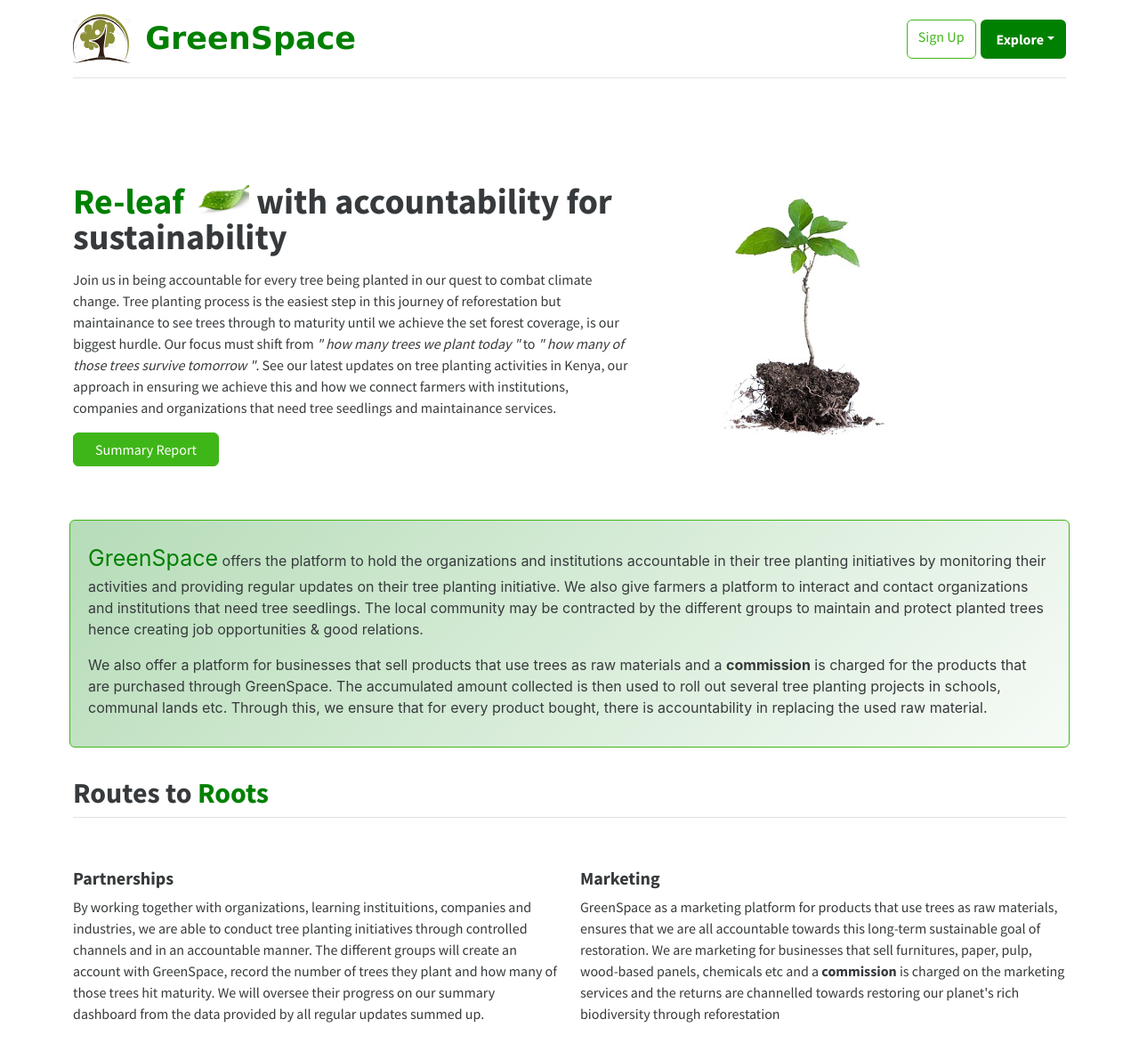
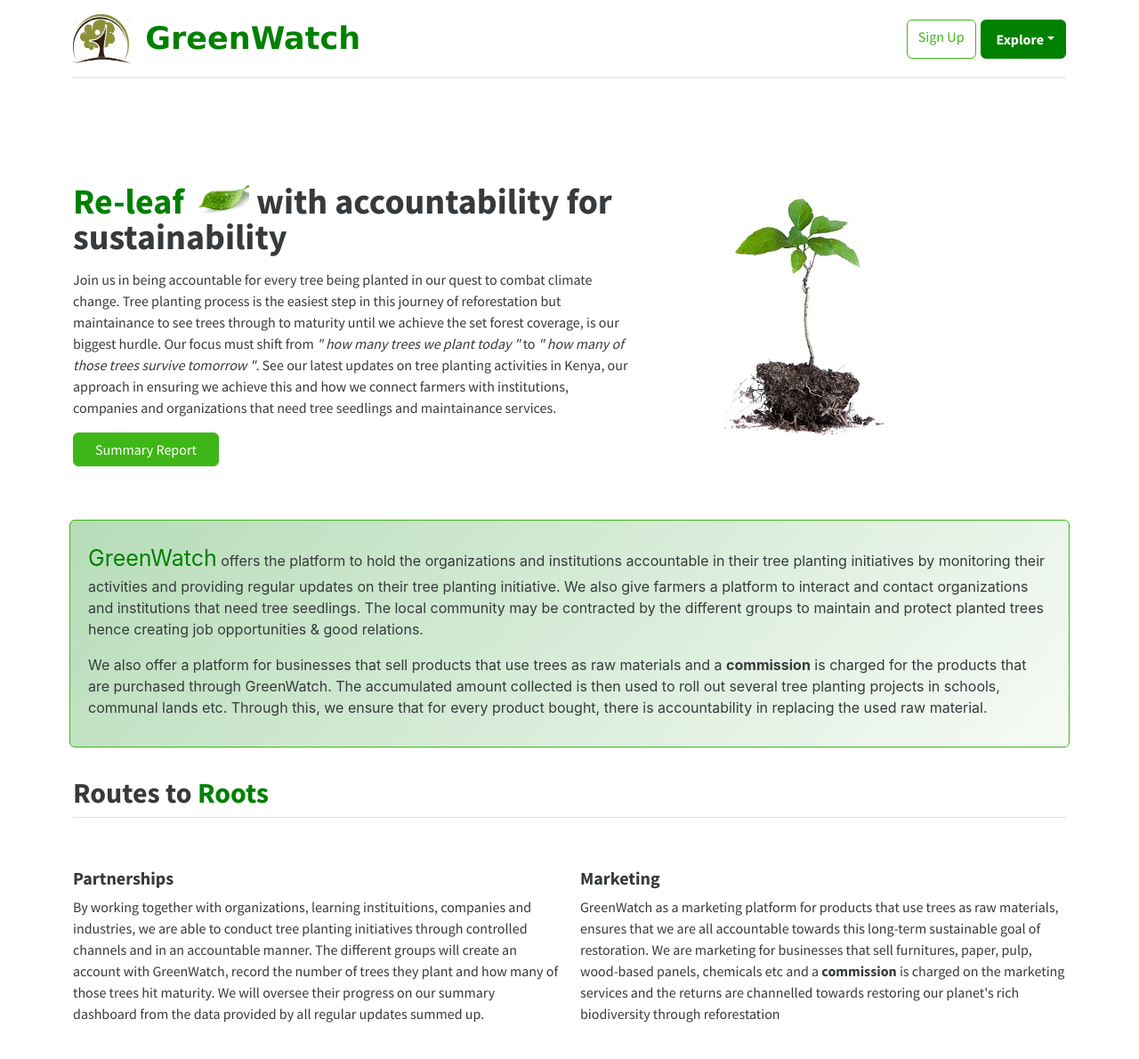
Before and after one commit to Collins07/GreenWatch, a Django app: page / in a window 1280 px wide. Shown: the top 1190 px of the page at 89% size. Run offline with Django 4.2, Linux system fonts and the light colour scheme; some libraries are stand-ins or nearby versions.

Commit message:
change 'greenspace' names to 'greenwatch'

```diff
--- a/reforestation/templates/affiliate/affiliate.html
+++ b/reforestation/templates/affiliate/affiliate.html
@@ -47,11 +47,11 @@
 
                 <div class="col-lg-5">
 
-                    <h1 class="font-weight-light">GreenSpace Affiliate</h1>
+                    <h1 class="font-weight-light">GreenWatch Affiliate</h1>
                     <p>
-                        As GreenSpace we market on various businesses and their products as affiliates. We market for all products for
+                        As GreenWatch we market on various businesses and their products as affiliates. We market for all products for
                         businesses like Jiji, Kilimall, Jumia etc and for commissions collected from wood based products, the money is directed
-                        towards tree planting initiatives by GreenSpace.
+                        towards tree planting initiatives by GreenWatch.
                     </p>
                     <p>
                         Purchase with us and contribute towards increasing our green spaces
--- a/reforestation/templates/authentication/register.html
+++ b/reforestation/templates/authentication/register.html
@@ -36,7 +36,7 @@
 
 
                     <div class="card-body p-md-5 text-black">
-                      <h3 class="mb-5 ">Welcome to <span class=" releaf">GreenSpace</span><img src="{% static 'img/leaff.jpg' %}" alt="" class="bi " width="70" height="50" role="img" > </h3>
+                      <h3 class="mb-5 ">Welcome to <span class=" releaf">GreenWatch</span><img src="{% static 'img/leaff.jpg' %}" alt="" class="bi " width="70" height="50" role="img" > </h3>
                       {% include 'partials/_messages.html' %}
 
                       <div class="row">
--- a/reforestation/templates/base.html
+++ b/reforestation/templates/base.html
@@ -7,7 +7,7 @@
     <meta name="viewport" content="width=device-width, initial-scale=1">
     <meta name="description" content="">
     <title>
-        GreenSpace
+        GreenWatch
         {% block title %}
         {% endblock %}
     </title>
@@ -36,7 +36,7 @@
   <body>
 
 <header id="topnav" class="navbar navbar-dark sticky-top flex-md-nowrap p-0 ">
-  <a class="navbar-brand col-md-3 col-lg-2 me-0 px-3 fs-6" href="#">GreenSpace</a>
+  <a class="navbar-brand col-md-3 col-lg-2 me-0 px-3 fs-6" href="#">GreenWatch</a>
   <button class="navbar-toggler position-absolute d-md-none collapsed" type="button" data-bs-toggle="collapse" data-bs-target="#sidebarMenu" aria-controls="sidebarMenu" aria-expanded="false" aria-label="Toggle navigation">
     <span class="navbar-toggler-icon"></span>
   </button>
--- a/reforestation/templates/base_auth.html
+++ b/reforestation/templates/base_auth.html
@@ -7,7 +7,7 @@
     <meta name="viewport" content="width=device-width, initial-scale=1">
     <meta name="description" content="">
     <title>
-        GreenSpace
+        GreenWatch
         {% block title %}
         {% endblock %}
     </title>
--- a/reforestation/templates/partials/_navbar.html
+++ b/reforestation/templates/partials/_navbar.html
@@ -7,7 +7,7 @@
     <meta charset="UTF-8">
     <meta http-equiv="X-UA-Compatible" content="IE=edge">
     <meta name="viewport" content="width=device-width, initial-scale=1.0">
-    <title> Green Space </title>
+    <title> GreenWatch </title>
     <link href="{% static 'css/home.css' %}" rel="stylesheet">
     <link href="https://cdn.jsdelivr.net/npm/bootstrap@5.3.0-alpha1/dist/css/bootstrap.min.css" rel="stylesheet" >
     <link href="/docs/5.3/dist/css/bootstrap.min.css" rel="stylesheet" integrity="sha384-GLhlTQ8iRABdZLl6O3oVMWSktQOp6b7In1Zl3/Jr59b6EGGoI1aFkw7cmDA6j6gD" crossorigin="anonymous">
@@ -29,7 +29,7 @@
           <header class="d-flex flex-wrap align-items-center justify-content-center justify-content-md-between py-3 mb-4 border-bottom">
             <a href="/" class="d-flex align-items-center col-md-3 mb-2 mb-md-0 text-dark text-decoration-none">
                 <img src="{% static 'img/logo.jpg' %}" alt="" class="bi me-2" width="65" height="55" role="img" >
-              <span id="logo" class="">GreenSpace</span>
+              <span id="logo" class="">GreenWatch</span>
             </a>
             <div class="text-end d-flex">
 
@@ -55,7 +55,7 @@
 
                     <a class="dropdown-item" href="{% url 'affiliate' %}">Business Corner</a>
                     <a class="dropdown-item" href="{% url 'farmer' %}">Farmers' Corner</a>
-                    <a class="dropdown-item" href="{% url 'greenspace' %}">Project GreenSpace</a>
+                    <a class="dropdown-item" href="{% url 'greenspace' %}">Project GreenWatch</a>
                     <div class="dropdown-divider"></div>
                     <h6 id="tree">Tree planting initiative</h6>
                     <a class="dropdown-item" href="{% url 'reforest' %}">Summary Dashboard</a>
--- a/reforestation/templates/reforest/greenspace.html
+++ b/reforestation/templates/reforest/greenspace.html
@@ -11,7 +11,7 @@
     Would you wish to leave a mark in the places you wish to visit for leisure ??
     <br>
     <br>
-    <span class="releaf3">GreenSpace</span> is looking to partner with outdoor recreational centres for the long goal of
+    <span class="releaf3">GreenWatch</span> is looking to partner with outdoor recreational centres for the long goal of
     increasing our forest cover with your involvement.
 </div>
 
--- a/reforestation/templates/reforest/home.html
+++ b/reforestation/templates/reforest/home.html
@@ -31,7 +31,7 @@
           <header class="d-flex flex-wrap align-items-center justify-content-center justify-content-md-between py-3 mb-4 border-bottom">
             <a href="/" class="d-flex align-items-center col-md-3 mb-2 mb-md-0 text-dark text-decoration-none">
                 <img src="{% static 'img/logo.jpg' %}" alt="" class="bi me-2" width="65" height="55" role="img" >
-              <span id="logo" class="">GreenSpace</span>
+              <span id="logo" class="">GreenWatch</span>
             </a>
             <div class="text-end d-flex">
 
@@ -57,7 +57,7 @@
 
                     <a class="dropdown-item" href="{% url 'affiliate' %}">Business Corner</a>
                     <a class="dropdown-item" href="{% url 'farmer' %}">Farmers' Corner</a>
-                    <a class="dropdown-item" href="{% url 'greenspace' %}">Project GreenSpace</a>
+                    <a class="dropdown-item" href="{% url 'greenspace' %}">Project GreenWatch</a>
                     <div class="dropdown-divider"></div>
                     <h6 id="tree">Tree planting initiative</h6>
                     <a class="dropdown-item" href="{% url 'reforest' %}">Summary Dashboard</a>
@@ -101,12 +101,12 @@
               <div id="wave" class="card border-success mb-3">
                 <div class="card-body">
                   <h4 id="title" class="card-title mb-2"></h4>
-                  <p> <span class=" releaf1">GreenSpace</span> offers the platform to hold the organizations and institutions accountable in their tree planting initiatives by monitoring
+                  <p> <span class=" releaf1">GreenWatch</span> offers the platform to hold the organizations and institutions accountable in their tree planting initiatives by monitoring
                     their activities and providing regular updates on their tree planting initiative. We also give farmers a platform to interact and contact organizations and institutions that need tree seedlings.
                     The local community may be contracted by the different groups to maintain and protect planted trees hence creating job opportunities & good relations.
                   </p>
                   <p>We also offer a platform for businesses that sell products that use trees as raw materials and a <strong>commission</strong> is charged for the products that are purchased through
-                    GreenSpace. The accumulated amount collected is then used to roll out several tree planting projects in schools, communal lands etc. Through this, we ensure that for every product bought, there is accountability in replacing the used raw material.
+                    GreenWatch. The accumulated amount collected is then used to roll out several tree planting projects in schools, communal lands etc. Through this, we ensure that for every product bought, there is accountability in replacing the used raw material.
                   </p>
                 </div>
               </div>
@@ -124,7 +124,7 @@
                 <div>
                   <h3 class="fs-5 fw-bold">Partnerships</h3>
                   <p>By working together with organizations, learning instituitions, companies and industries, we are able to conduct tree planting initiatives through controlled channels
-                    and in an accountable manner. The different groups will create an account with GreenSpace, record the number of trees they plant and how many of those trees hit maturity. We will oversee their progress on our
+                    and in an accountable manner. The different groups will create an account with GreenWatch, record the number of trees they plant and how many of those trees hit maturity. We will oversee their progress on our
                     summary dashboard from the data provided by all regular updates summed up.
                   </p>
                 </div>
@@ -133,7 +133,7 @@
               <div class="col-6 d-flex align-items-start">
                 <div>
                   <h3 class="fs-5 fw-bold">Marketing</h3>
-                  <p>GreenSpace as a marketing platform for products that use trees as raw materials, ensures that we are all accountable towards
+                  <p>GreenWatch as a marketing platform for products that use trees as raw materials, ensures that we are all accountable towards
                     this long-term sustainable goal of restoration. We are marketing for businesses that sell furnitures, paper, pulp,
                     wood-based panels, chemicals etc and a <b>commission</b> is charged on the marketing services and the returns are channelled towards
                     restoring our planet's rich biodiversity through reforestation
@@ -242,7 +242,7 @@
                     </div>
                     <div class="card-body">
                       <h1 class="card-title pricing-card-title">0<small class="text-muted fw-light"></small></h1>
-                      <p>Trees trees panted by groups registered with GreenSpace</p>
+                      <p>Trees trees panted by groups registered on GreenWatch</p>
                     </div>
                   </div>
                 </div>
--- a/reforestation/templates/reforest/index.html
+++ b/reforestation/templates/reforest/index.html
@@ -8,7 +8,7 @@
 <div class="row mt-4">
     <div class="col-md-12">
         <p class="summary-intro">
-            Since <span class="greenspace-summary">GreenSpace</span> is focused on accountable and responsible tree planting initiatives by different groups,
+            Since <span class="greenspace-summary">GreenWatch</span> is focused on accountable and responsible tree planting initiatives by different groups,
             we provide summary details of the activities of those groups.
 
             We give updated details on figures, progress and give the citizens a view of the same
```
Also changed, not shown: README.md.
